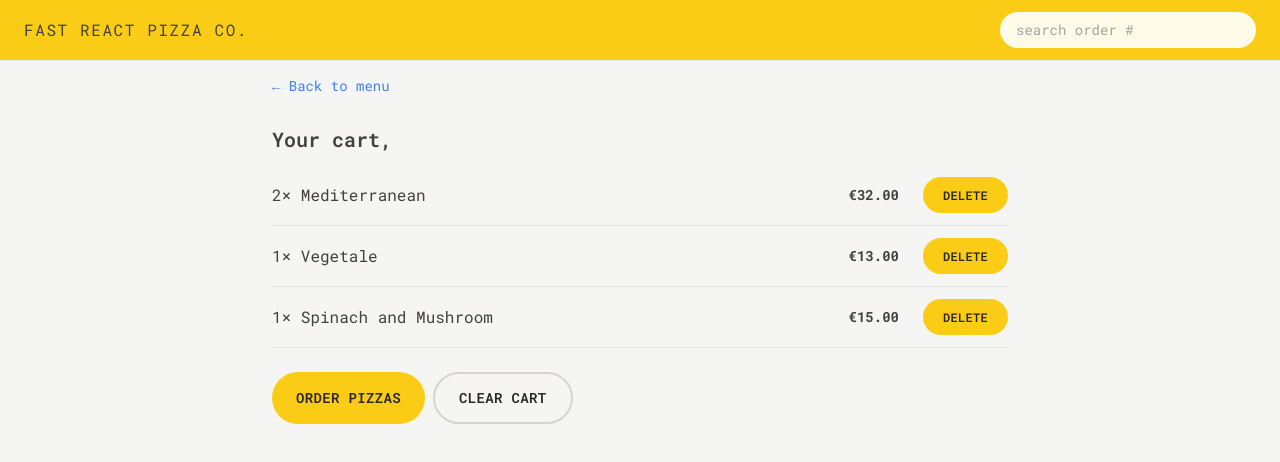
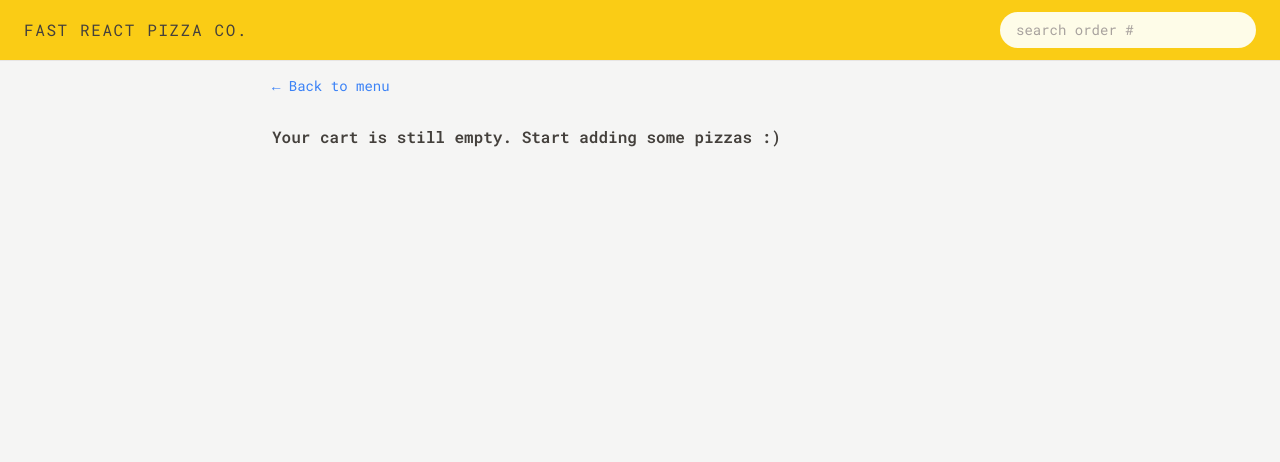
Before and after one commit to buo2107/fast-react-pizza, a React (Vite) app: page /cart in a window 1280 px wide. Shown: the top 462 px of the page. Built offline with nearby package versions, Linux system fonts and the light colour scheme.

Commit message:
Display cart items on Cart page

```diff
--- a/src/features/cart/Cart.jsx
+++ b/src/features/cart/Cart.jsx
@@ -2,7 +2,10 @@
 import LinkButton from "../../ui/LinkButton";
 import Button from "../../ui/Button";
 import CartItem from "./CartItem";
-import { useSelector } from "react-redux";
+import { useDispatch, useSelector } from "react-redux";
+import { clearCart, getCart } from "./cartSlice";
+import { getUsername } from "../user/userSlice";
+import EmptyCart from "./EmptyCart";
 
 const fakeCart = [
   {
@@ -29,8 +32,11 @@
 ];
 
 function Cart() {
-  const username = useSelector((state) => state.user.username);
-  const cart = fakeCart;
+  const username = useSelector(getUsername);
+  const cart = useSelector(getCart);
+  const dispatch = useDispatch();
+
+  if (!cart.length) return <EmptyCart />;
 
   return (
     <div className="px-4 py-3">
@@ -48,7 +54,9 @@
         <Button type="primary" to="/order/new">
           Order pizzas
         </Button>
-        <Button type="secondary">Clear cart</Button>
+        <Button type="secondary" onClick={() => dispatch(clearCart())}>
+          Clear cart
+        </Button>
       </div>
     </div>
   );
--- a/src/features/cart/EmptyCart.jsx
+++ b/src/features/cart/EmptyCart.jsx
@@ -1,11 +1,13 @@
-import { Link } from 'react-router-dom';
+import LinkButton from "../../ui/LinkButton";
 
 function EmptyCart() {
   return (
-    <div>
-      <Link to="/menu">&larr; Back to menu</Link>
+    <div className="px-4 py-3">
+      <LinkButton to="/menu">&larr; Back to menu</LinkButton>
 
-      <p>Your cart is still empty. Start adding some pizzas :)</p>
+      <p className="mt-7 font-semibold">
+        Your cart is still empty. Start adding some pizzas :)
+      </p>
     </div>
   );
 }
--- a/src/features/cart/cartSlice.js
+++ b/src/features/cart/cartSlice.js
@@ -55,6 +55,8 @@
 // Redux recommends to take this kind of functions here
 // However, having these selector functions here like this might cause performance issues in larger applications.
 // if you are really serious about Redux, you can look into the 'reselect' library
+export const getCart = (state) => state.cart.cart;
+
 export const getTotalCartQuantity = (state) =>
   state.cart.cart.reduce((sum, item) => sum + item.quantity, 0);
 
--- a/src/features/user/userSlice.js
+++ b/src/features/user/userSlice.js
@@ -40,3 +40,4 @@
 
 export const { updateName } = userSlice.actions;
 export default userSlice.reducer;
+export const getUsername = (state) => state.user.username;
```
